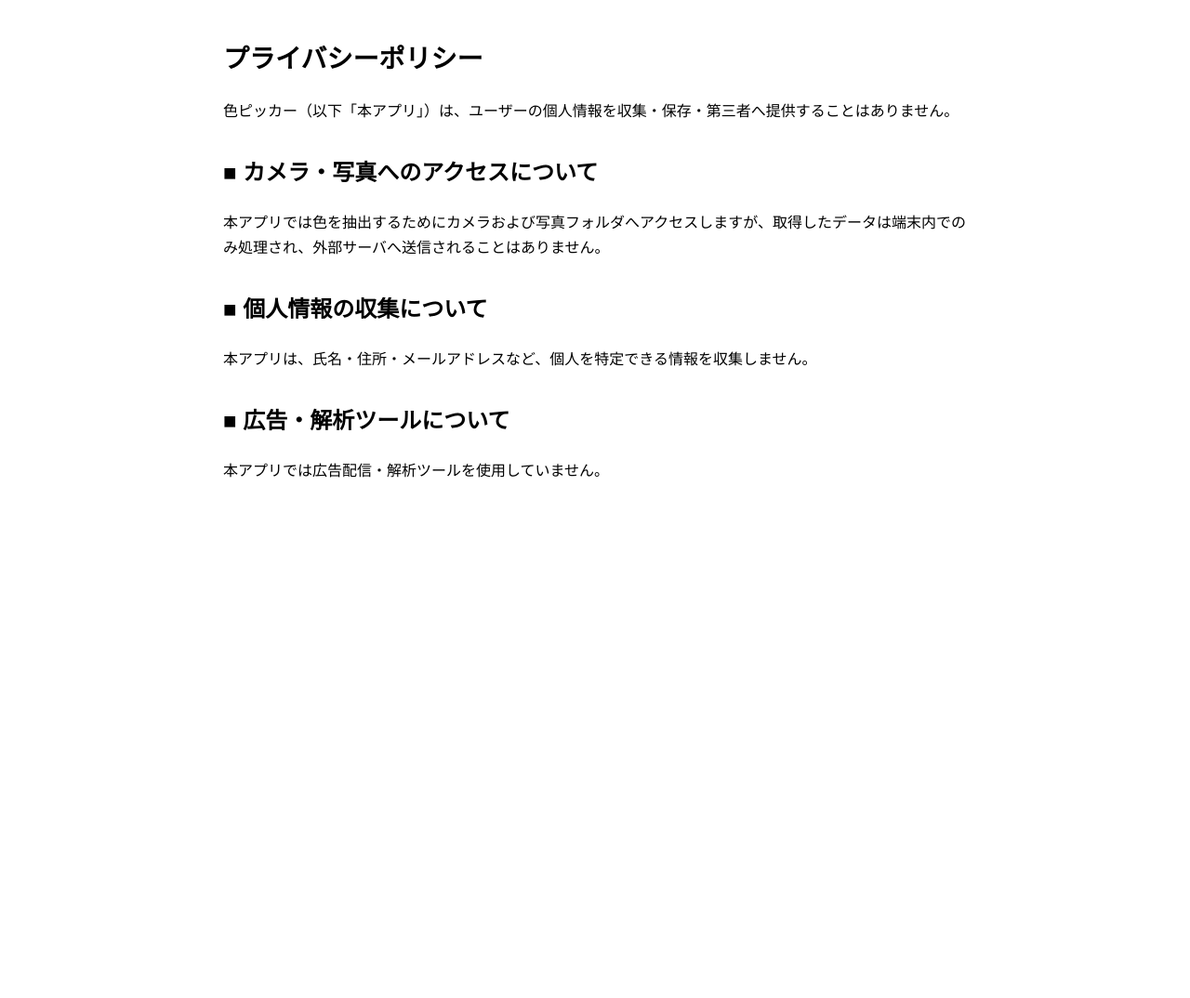
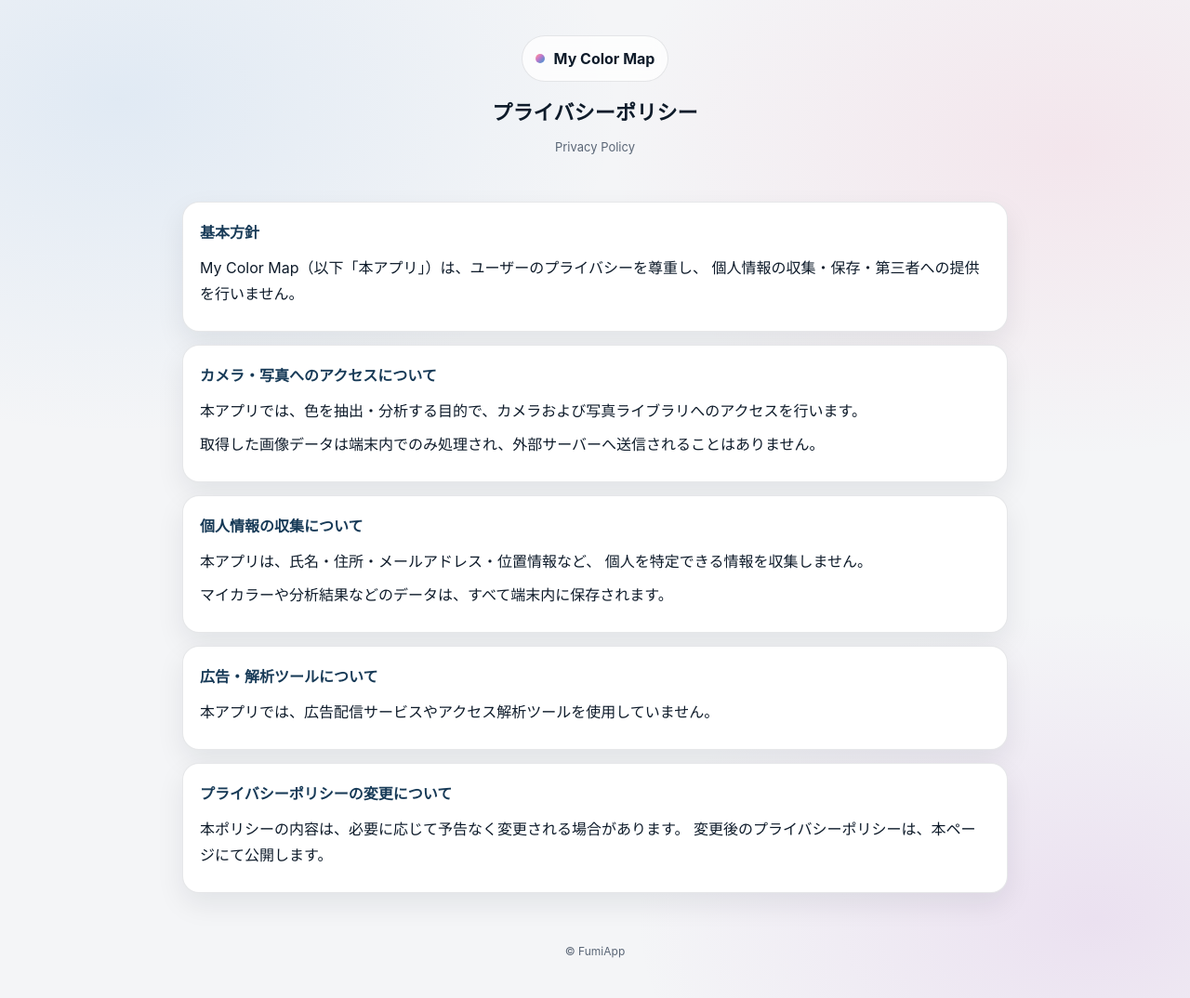
Before and after one commit to fumic-cmd/color-picker, a plain HTML site: page index.html in a window 1280 px wide. Shown: the whole page at 93% size. Before the commit the page ends 800 px from the top, so only its background shows below. Drawn offline with Linux system fonts and the light colour scheme.

Commit message:
Refactor HTML structure and update styles

```diff
--- a/index.html
+++ b/index.html
@@ -1,28 +1,167 @@
-<!DOCTYPE html>
+<!doctype html>
 <html lang="ja">
 <head>
-<meta charset="UTF-8">
-<title>色ピッカー プライバシーポリシー</title>
-<style>
-body { font-family: sans-serif; max-width: 800px; margin: 40px auto; line-height: 1.7; padding: 0 20px; }
-h1 { font-size: 28px; }
-h2 { margin-top: 32px; }
-</style>
+  <meta charset="utf-8" />
+  <meta name="viewport" content="width=device-width, initial-scale=1" />
+  <title>My Color Map - プライバシーポリシー</title>
+  <style>
+    :root{
+      --bg:#F4F5F7;
+      --card:#FFFFFF;
+      --text:#0E1B2A;
+      --muted:#5A6676;
+      --primary:#173A57;
+
+      /* Brand gradient */
+      --g1:#EE9977;
+      --g2:#EE88AA;
+      --g3:#BB77CC;
+      --g4:#7788CC;
+      --g5:#5599DD;
+
+      --border:rgba(14,27,42,.10);
+      --shadow:0 12px 30px rgba(14,27,42,.08);
+      --radius:18px;
+    }
+    *{box-sizing:border-box}
+    body{
+      margin:0;
+      font-family:-apple-system,BlinkMacSystemFont,"Segoe UI",Roboto,
+        "Hiragino Sans","Noto Sans JP","Yu Gothic","Meiryo",sans-serif;
+      color:var(--text);
+      background:
+        radial-gradient(900px 600px at 10% 10%, rgba(85,153,221,.12), transparent 60%),
+        radial-gradient(900px 600px at 90% 15%, rgba(238,136,170,.14), transparent 55%),
+        radial-gradient(900px 600px at 92% 92%, rgba(187,119,204,.16), transparent 55%),
+        var(--bg);
+      line-height:1.75;
+    }
+    header{
+      padding:38px 16px 18px;
+      text-align:center;
+    }
+    .brand{
+      display:inline-flex;
+      align-items:center;
+      gap:10px;
+      padding:10px 14px;
+      border-radius:999px;
+      background: rgba(255,255,255,.75);
+      border:1px solid var(--border);
+      backdrop-filter: blur(8px);
+    }
+    .dot{
+      width:10px;height:10px;border-radius:999px;
+      background: linear-gradient(135deg,
+        var(--g1) 0%,
+        var(--g2) 20%,
+        var(--g3) 45%,
+        var(--g4) 68%,
+        var(--g5) 100%
+      );
+    }
+    h1{
+      margin:14px 0 6px;
+      font-size:22px;
+      letter-spacing:.2px;
+    }
+    .subtitle{
+      color:var(--muted);
+      font-size:13px;
+      margin:0;
+    }
+    main{
+      max-width:920px;
+      margin:0 auto;
+      padding:16px;
+    }
+    .card{
+      background:var(--card);
+      border:1px solid var(--border);
+      border-radius:var(--radius);
+      box-shadow:var(--shadow);
+      padding:18px;
+      margin:14px 0;
+    }
+    h2{
+      font-size:16px;
+      margin:0 0 10px;
+      color:var(--primary);
+    }
+    p{margin:8px 0;}
+    .note{
+      color:var(--muted);
+      font-size:13px;
+    }
+    footer{
+      padding:22px 16px 40px;
+      text-align:center;
+      color:var(--muted);
+      font-size:12px;
+    }
+  </style>
 </head>
+
 <body>
+  <header>
+    <div class="brand" aria-label="My Color Map">
+      <span class="dot" aria-hidden="true"></span>
+      <strong>My Color Map</strong>
+    </div>
+    <h1>プライバシーポリシー</h1>
+    <p class="subtitle">Privacy Policy</p>
+  </header>
 
-<h1>プライバシーポリシー</h1>
+  <main>
 
-<p>色ピッカー（以下「本アプリ」）は、ユーザーの個人情報を収集・保存・第三者へ提供することはありません。</p>
+    <section class="card">
+      <h2>基本方針</h2>
+      <p>
+        My Color Map（以下「本アプリ」）は、ユーザーのプライバシーを尊重し、
+        個人情報の収集・保存・第三者への提供を行いません。
+      </p>
+    </section>
 
-<h2>■ カメラ・写真へのアクセスについて</h2>
-<p>本アプリでは色を抽出するためにカメラおよび写真フォルダへアクセスしますが、取得したデータは端末内でのみ処理され、外部サーバへ送信されることはありません。</p>
+    <section class="card">
+      <h2>カメラ・写真へのアクセスについて</h2>
+      <p>
+        本アプリでは、色を抽出・分析する目的で、カメラおよび写真ライブラリへのアクセスを行います。
+      </p>
+      <p>
+        取得した画像データは端末内でのみ処理され、外部サーバーへ送信されることはありません。
+      </p>
+    </section>
 
-<h2>■ 個人情報の収集について</h2>
-<p>本アプリは、氏名・住所・メールアドレスなど、個人を特定できる情報を収集しません。</p>
+    <section class="card">
+      <h2>個人情報の収集について</h2>
+      <p>
+        本アプリは、氏名・住所・メールアドレス・位置情報など、
+        個人を特定できる情報を収集しません。
+      </p>
+      <p>
+        マイカラーや分析結果などのデータは、すべて端末内に保存されます。
+      </p>
+    </section>
 
-<h2>■ 広告・解析ツールについて</h2>
-<p>本アプリでは広告配信・解析ツールを使用していません。</p>
+    <section class="card">
+      <h2>広告・解析ツールについて</h2>
+      <p>
+        本アプリでは、広告配信サービスやアクセス解析ツールを使用していません。
+      </p>
+    </section>
 
+    <section class="card">
+      <h2>プライバシーポリシーの変更について</h2>
+      <p>
+        本ポリシーの内容は、必要に応じて予告なく変更される場合があります。
+        変更後のプライバシーポリシーは、本ページにて公開します。
+      </p>
+    </section>
+
+  </main>
+
+  <footer>
+    © FumiApp
+  </footer>
 </body>
 </html>
```
